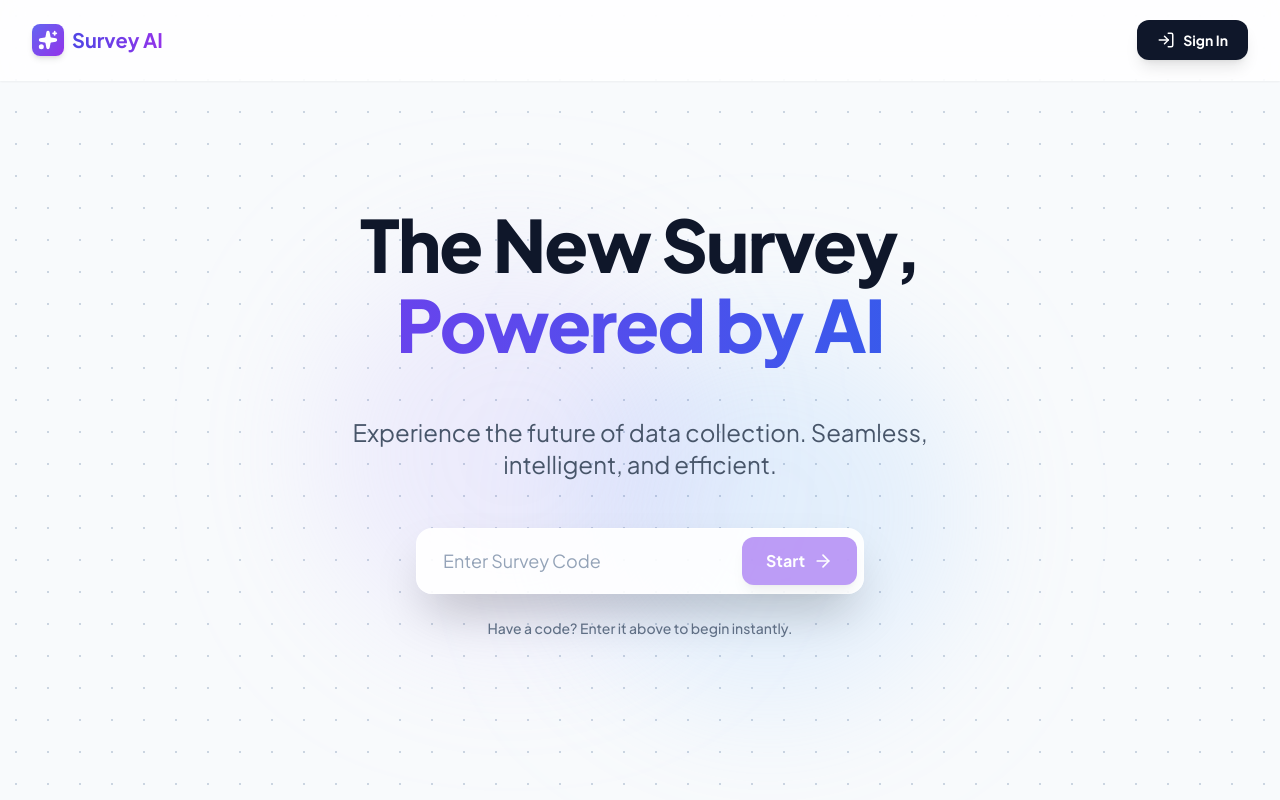
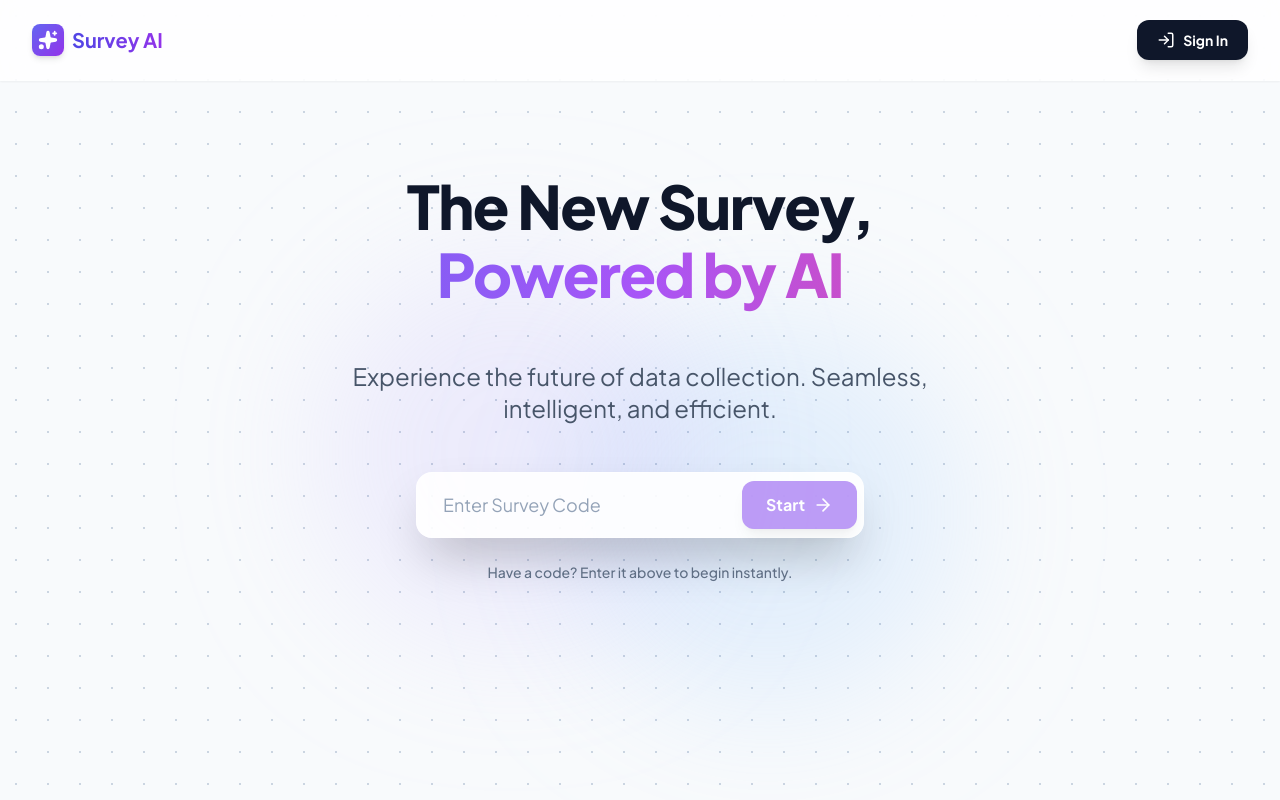
Before and after one commit to belcouact/supplier-survey, a React (Vite) app: page / in a window 1280 px wide. Built offline with nearby package versions, Linux system fonts and the light colour scheme.

Commit message:
style(HomePage): adjust hero section spacing and gradient colors
- Reduce top padding on medium screens for better visual balance
- Decrease headline size on medium screens for improved typography hierarchy
- Update gradient colors from brand/primary to indigo/purple/pink for better visual appeal

```diff
--- a/pages/HomePage.tsx
+++ b/pages/HomePage.tsx
@@ -119,15 +119,15 @@ export function HomePage({ user }: HomePageProps) {
 
   if (!user) {
     return (
-      <div className="flex flex-col items-center justify-start pt-20 md:pt-32 min-h-[calc(100vh-80px)] p-6 relative overflow-hidden">
+      <div className="flex flex-col items-center justify-start pt-20 md:pt-24 min-h-[calc(100vh-80px)] p-6 relative overflow-hidden">
         {/* Decorative Background Elements */}
         <div className="absolute top-1/4 left-1/4 w-96 h-96 bg-brand-300 rounded-full mix-blend-multiply filter blur-3xl opacity-20 animate-pulse-slow"></div>
         <div className="absolute top-1/3 right-1/4 w-96 h-96 bg-primary-300 rounded-full mix-blend-multiply filter blur-3xl opacity-20 animate-pulse-slow" style={{ animationDelay: '1s' }}></div>
 
         <div className="w-full max-w-4xl mx-auto text-center z-10 space-y-12 animate-fade-in">
-          <h1 className="text-4xl md:text-7xl font-extrabold tracking-tight leading-tight animate-slide-up-delay">
+          <h1 className="text-4xl md:text-6xl font-extrabold tracking-tight leading-tight animate-slide-up-delay">
             <span className="block text-slate-900 mb-2">The New Survey,</span>
-            <span className="block text-transparent bg-clip-text bg-gradient-to-r from-brand-600 to-primary-600 pb-2">
+            <span className="block text-transparent bg-clip-text bg-gradient-to-r from-indigo-500 via-purple-500 to-pink-500 pb-2">
               Powered by AI
             </span>
           </h1>
```
